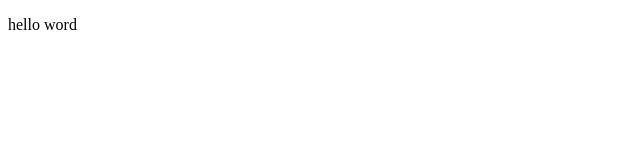
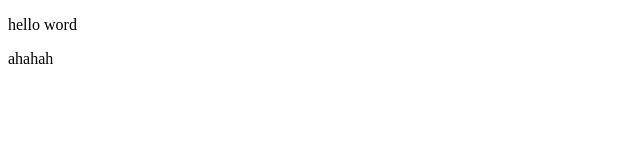
Before and after one commit to wangzherongyao123/wanghuai.githup.io, a plain HTML site: page index.html in a window 1280 px wide. Shown: the full height of the page, 0-640 px from the left. Drawn offline with Linux system fonts and the light colour scheme.

Commit message:
简单首页

```diff
--- a/index.html
+++ b/index.html
@@ -6,5 +6,6 @@
 	</head>
 	<body>
 		<p>hello word</p>
+<p>ahahah</p>
 	</body>
 </html>
```
